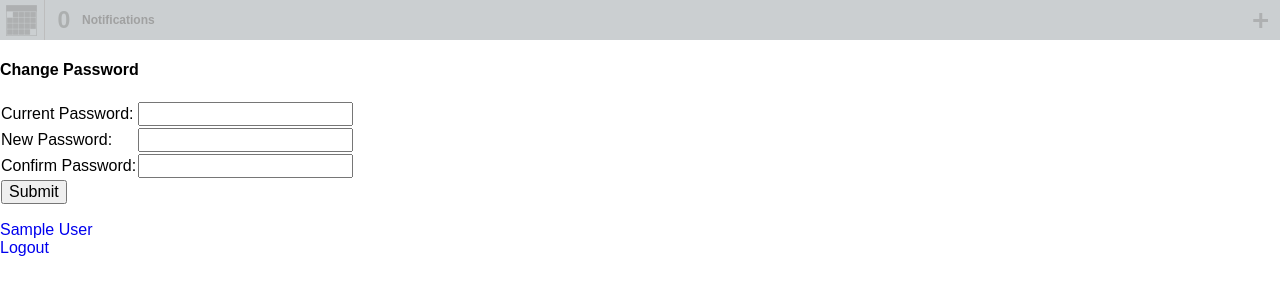
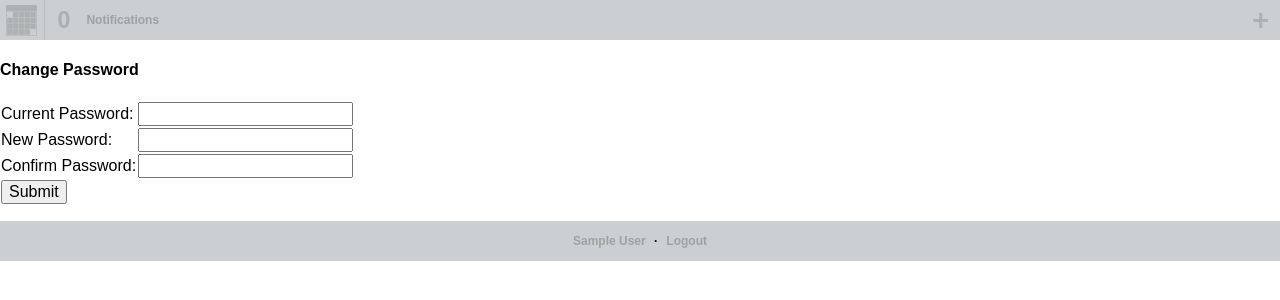
Before and after one commit to a-huy/collvent, a Django app: page /accounts/edit/ in a window 1280 px wide. Shown: the top 300 px of the page. Run offline with Django 3.2, Linux system fonts and the light colour scheme; the visitor is signed in with stand-in values (Sample User, id 1); some libraries are stand-ins or nearby versions.

Commit message:
added some styling to the footer

```diff
--- a/base/templates/footer.html
+++ b/base/templates/footer.html
@@ -1,13 +1,12 @@
 <div id="Footer">
         {% if user.is_authenticated %}
             {% if user.password_set %}
-            <a class="name" href="/accounts/edit">
+            <a class="name" href="{% url 'edit_account' %}">
             {% else %}
-            <a class="name" href="/accounts/create">
+            <a class="name" href="{% url 'create_account' %}">
             {% endif %}
                 {{user.get_account_name}}
-            </a>
-            <br/>
-            <a href="/logout/">Logout</a>
+            </a> &#183;
+            <a href="{% url 'logout' %}">Logout</a>
         {% endif %}
 </div>
--- a/base/templates/navigation_bar.html
+++ b/base/templates/navigation_bar.html
@@ -1,9 +1,9 @@
 <div id="NavigationBar">
-	<a class="button left homeButton" href="/events/list"></a>
-	<div class="button left divider" href="#"></div>
-	<a class="button left notificationsButton" href="#"><!--
-        --><div class="count inactive">0</div><!--
-        --><div class="title">Notifications</div><!--
-    --></a>
-	<a class="button right addEventButton" href="/events/create/"></a>
+    <a class="button left homeButton" href="{% url 'list_events' %}"></a>
+    <div class="button left divider" href="#"></div>
+    <a class="button left notificationsButton" href="#">
+        <div class="count inactive">0</div>
+        <div class="title">Notifications</div>
+    </a>
+    <a class="button right addEventButton" href="{% url 'create_event' %}"></a>
 </div>
--- a/base/templates/page_base.html
+++ b/base/templates/page_base.html
@@ -10,6 +10,8 @@
         <link rel="stylesheet" href="{% static 'styles/base/page_base.css' %}"
             type="text/css" media="screen" />
         <link rel="stylesheet" href="{% static 'styles/base/navigation_bar.css' %}"
+            type="text/css" media="screen" />
+        <link rel="stylesheet" href="{% static 'styles/base/footer.css' %}"
             type="text/css" media="screen" />
         <link rel="stylesheet"
             href="{{ STATIC_URL }}styles/base/jquery-ui-1.10.1.ui-lightness.min.css"
--- /dev/null
+++ b/content/static/styles/base/footer.css
@@ -0,0 +1,18 @@
+#Footer
+{
+    width: 100%;
+    text-align: center;
+    background-color: #cbcfd1;
+    display: inline-block;
+    font-size: 12px;
+    font-weight: bold;
+    vertical-align: top;
+    line-height: 40px;
+}
+
+#Footer a
+{
+    text-decoration: none;
+    color: #a0a1a1;
+    padding: 0 5px;
+}
```
